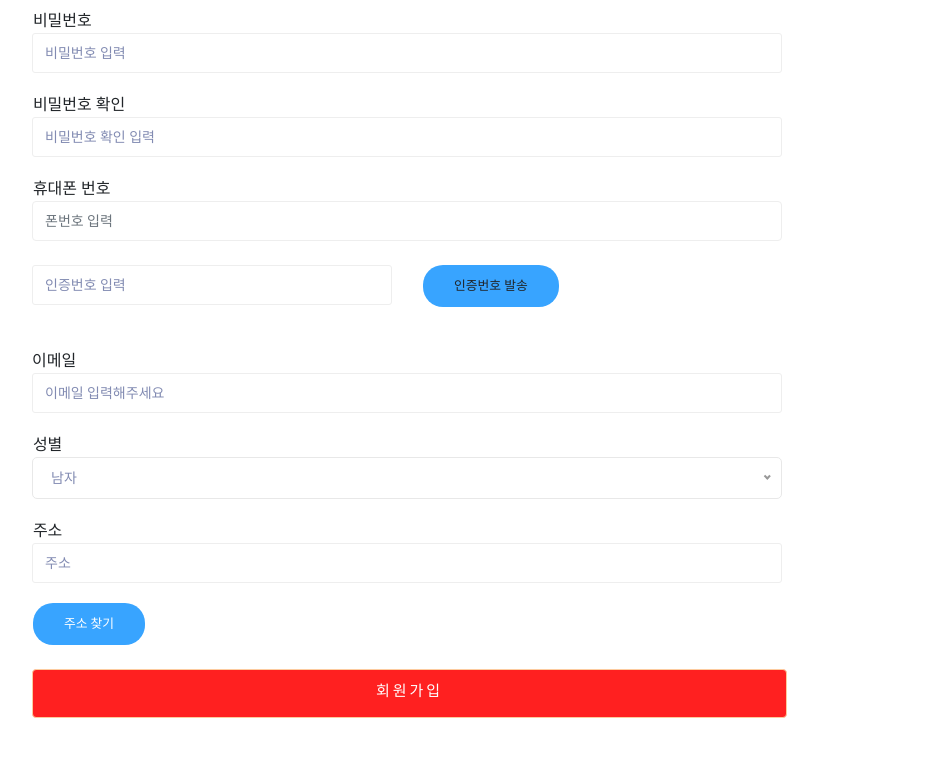
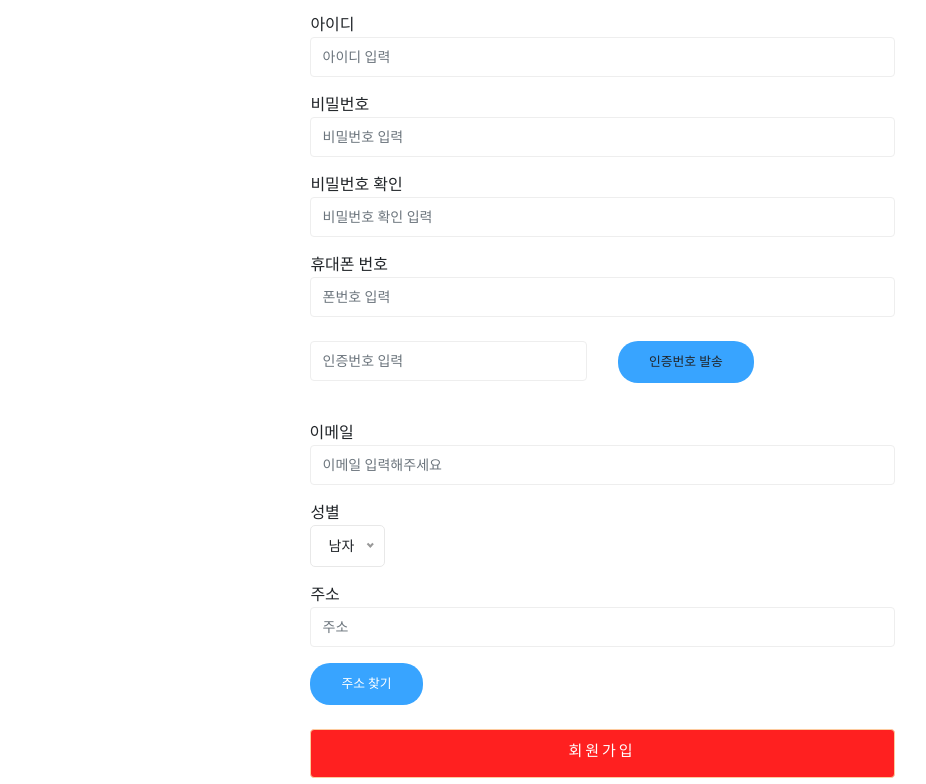
Before and after one commit to whwlgns42/-RefactoringHtml, a plain HTML site: page RefactoringHtml/timezone-master/join.html in a window 1280 px wide. Shown: the part 896-1680 px from the top of the page, without its empty margins (38-964 px from the left). Drawn offline with Linux system fonts and the light colour scheme.

Commit message:
회원가입 가운데 정렬

```diff
--- a/RefactoringHtml/timezone-master/join.html
+++ b/RefactoringHtml/timezone-master/join.html
@@ -1,30 +1,33 @@
-<!doctype html>
+<!DOCTYPE html>
 <html lang="zxx">
   <head>
-    <meta charset="utf-8">
-    <meta http-equiv="x-ua-compatible" content="ie=edge">
+    <meta charset="utf-8" />
+    <meta http-equiv="x-ua-compatible" content="ie=edge" />
     <title>회원가입</title>
-    <meta name="description" content="">
-    <meta name="viewport" content="width=device-width, initial-scale=1">
-    <link rel="manifest" href="site.webmanifest">
-    <link rel="shortcut icon" type="image/x-icon" href="assets/img/favicon.ico">
+    <meta name="description" content="" />
+    <meta name="viewport" content="width=device-width, initial-scale=1" />
+    <link rel="manifest" href="site.webmanifest" />
+    <link
+      rel="shortcut icon"
+      type="image/x-icon"
+      href="assets/img/favicon.ico"
+    />
 
     <!-- CSS here -->
-      <link rel="stylesheet" href="assets/css/bootstrap.min.css">
-      <link rel="stylesheet" href="assets/css/owl.carousel.min.css">
-      <link rel="stylesheet" href="assets/css/flaticon.css">
-      <link rel="stylesheet" href="assets/css/slicknav.css">
-      <link rel="stylesheet" href="assets/css/animate.min.css">
-      <link rel="stylesheet" href="assets/css/magnific-popup.css">
-      <link rel="stylesheet" href="assets/css/fontawesome-all.min.css">
-      <link rel="stylesheet" href="assets/css/themify-icons.css">
-      <link rel="stylesheet" href="assets/css/slick.css">
-      <link rel="stylesheet" href="assets/css/nice-select.css">
-      <link rel="stylesheet" href="assets/css/style.css">
+    <link rel="stylesheet" href="assets/css/bootstrap.min.css" />
+    <link rel="stylesheet" href="assets/css/owl.carousel.min.css" />
+    <link rel="stylesheet" href="assets/css/flaticon.css" />
+    <link rel="stylesheet" href="assets/css/slicknav.css" />
+    <link rel="stylesheet" href="assets/css/animate.min.css" />
+    <link rel="stylesheet" href="assets/css/magnific-popup.css" />
+    <link rel="stylesheet" href="assets/css/fontawesome-all.min.css" />
+    <link rel="stylesheet" href="assets/css/themify-icons.css" />
+    <link rel="stylesheet" href="assets/css/slick.css" />
+    <link rel="stylesheet" href="assets/css/nice-select.css" />
+    <link rel="stylesheet" href="assets/css/style.css" />
   </head>
 
   <body>
-
     <header>
       <!-- Header Start -->
       <div class="header-area">
@@ -33,7 +36,9 @@
             <div class="menu-wrapper">
               <!-- Logo -->
               <div class="logo">
-                        <a href="index.html"><img src="assets/img/logo/logo.png" alt=""></a>
+                <a href="index.html"
+                  ><img src="assets/img/logo/logo.png" alt=""
+                /></a>
               </div>
               <!-- Main-menu -->
               <div class="main-menu d-none d-lg-block">
@@ -60,8 +65,14 @@
                       <span class="flaticon-search"></span>
                     </div>
                   </li>
-                            <li> <a href="login.html"><span class="flaticon-user"></span></a></li>
-                            <li><a href="cart.html"><span class="flaticon-shopping-cart"></span></a> </li>
+                  <li>
+                    <a href="login.html"><span class="flaticon-user"></span></a>
+                  </li>
+                  <li>
+                    <a href="cart.html"
+                      ><span class="flaticon-shopping-cart"></span
+                    ></a>
+                  </li>
                 </ul>
               </div>
             </div>
@@ -76,7 +87,7 @@
     </header>
     <main>
       <!-- Hero Area Start-->
-        <div class="slider-area ">
+      <div class="slider-area">
         <div class="single-slider slider-height2 d-flex align-items-center">
           <div class="container">
             <div class="row">
@@ -92,13 +103,16 @@
       <!--================Checkout Area =================-->
       <section class="checkout_area section_padding">
         <div class="container">
-
-
-            <div class="billing_details">
+          <div class="comments-area">
             <div class="row">
-                <div class="col-lg-8">
-                  <h2>회원가입</h3>
-                  <form class="row contact_form" action="#" method="post" novalidate="novalidate">
+              <div style="width: 50%; margin: 0 auto">
+                <h2>회원가입</h2>
+                <form
+                  class="row contact_form"
+                  action="#"
+                  method="post"
+                  novalidate="novalidate"
+                >
                   <!-- <div class="col-md-6 form-group p_star">
                       <input type="text" class="form-control" id="first" name="name" />
                       <span class="placeholder" data-placeholder="아이디 입력"></span>
@@ -109,89 +123,134 @@
                     </div> -->
 
                   <!----------------------------------------이름 입력창---------------------------------------->
-                    <div>
-                        &nbsp&nbsp&nbsp&nbsp이름
-                    </div>
+                  <div>&nbsp&nbsp&nbsp&nbsp이름</div>
                   <div class="col-md-12 form-group p_star">
-                        <input type="text" class="form-control" id="name" name="name" placeholder="이름 입력해주세요" />
+                    <input
+                      type="text"
+                      class="form-control"
+                      id="name"
+                      name="name"
+                      placeholder="이름 입력해주세요"
+                    />
                   </div>
                   <!----------------------------------------이름 입력창---------------------------------------->
                   <!----------------------------------------나이 입력창---------------------------------------->
-                    <div>
-                        &nbsp&nbsp&nbsp&nbsp나이
-                    </div>
+                  <div>&nbsp&nbsp&nbsp&nbsp나이</div>
                   <div class="col-md-12 form-group p_star">
-                        <input type="text" class="form-control" id="age" name="age"  placeholder="나이 입력해주세요" />
+                    <input
+                      type="text"
+                      class="form-control"
+                      id="age"
+                      name="age"
+                      placeholder="나이 입력해주세요"
+                    />
                   </div>
                   <!----------------------------------------나이 입력창---------------------------------------->
                   <!----------------------------------------아이디 입력창---------------------------------------->
-                    <div>
-                        &nbsp&nbsp&nbsp&nbsp아이디
-                    </div>
+                  <div>&nbsp&nbsp&nbsp&nbsp아이디</div>
                   <div class="col-md-12 form-group p_star">
-                        <input type="text" class="form-control" id="loginId" name="loginId" placeholder="아이디 입력"  />
+                    <input
+                      type="text"
+                      class="form-control"
+                      id="loginId"
+                      name="loginId"
+                      placeholder="아이디 입력"
+                    />
                   </div>
                   <!----------------------------------------아이디 입력창---------------------------------------->
                   <!----------------------------------------비밀번호 입력창---------------------------------------->
-                    <div>
-                        &nbsp&nbsp&nbsp&nbsp비밀번호
-                    </div>
+                  <div>&nbsp&nbsp&nbsp&nbsp비밀번호</div>
                   <div class="col-md-12 form-group p_star">
-                        <input type="password" class="form-control" id="memberPassword" name="memberPassword" placeholder="비밀번호 입력"/>
+                    <input
+                      type="password"
+                      class="form-control"
+                      id="memberPassword"
+                      name="memberPassword"
+                      placeholder="비밀번호 입력"
+                    />
                   </div>
                   <!----------------------------------------비밀번호 입력창---------------------------------------->
                   <!----------------------------------------비밀번호 확인 입력창---------------------------------------->
-                    <div>
-                        &nbsp&nbsp&nbsp&nbsp비밀번호 확인
-                    </div>
+                  <div>&nbsp&nbsp&nbsp&nbsp비밀번호 확인</div>
                   <div class="col-md-12 form-group p_star">
-                        <input type="password" class="form-control" id="passwordCheck" name="passwordCheck" placeholder="비밀번호 확인 입력"/>
+                    <input
+                      type="password"
+                      class="form-control"
+                      id="passwordCheck"
+                      name="passwordCheck"
+                      placeholder="비밀번호 확인 입력"
+                    />
                   </div>
                   <!----------------------------------------비밀번호 확인 입력창---------------------------------------->
                   <!----------------------------------------폰번호 입력창---------------------------------------->
-                    <div>
-                        &nbsp&nbsp&nbsp&nbsp휴대폰 번호
-                    </div>
+                  <div>&nbsp&nbsp&nbsp&nbsp휴대폰 번호</div>
                   <div class="col-md-12 form-group1 p_star">
-                        <input type="tel" class="form-control" id="cellPhone" name="cellPhone" placeholder="폰번호 입력" />
+                    <input
+                      type="tel"
+                      class="form-control"
+                      id="cellPhone"
+                      name="cellPhone"
+                      placeholder="폰번호 입력"
+                    />
                   </div>
                   <!----------------------------------------폰번호 입력창---------------------------------------->
                   <!----------------------------------------인증번호 입력창---------------------------------------->
-                    <div class="col-md-6 form-group p_star"><br>
-                        <input type="text" class="form-control" id="certification" name="certification" placeholder="인증번호 입력"/>
+                  <div class="col-md-6 form-group p_star">
+                    <br />
+                    <input
+                      type="text"
+                      class="form-control"
+                      id="certification"
+                      name="certification"
+                      placeholder="인증번호 입력"
+                    />
                   </div>
                   <!----------------------------------------인증번호 입력창---------------------------------------->
                   <!----------------------------------------인증번호 발송버튼---------------------------------------->
                   <div>
-                        <br>
-                        &nbsp&nbsp&nbsp&nbsp<a onclick="" class="genric-btn info circle">인증번호 발송</a>
+                    <br />
+                    &nbsp&nbsp&nbsp&nbsp<a
+                      onclick=""
+                      class="genric-btn info circle"
+                      >인증번호 발송</a
+                    >
                   </div>
                   <!----------------------------------------인증번호 발송버튼---------------------------------------->
                   <!-- 인증번호가 발송되면 재발송, 확인버튼 display : none 제거하기  -->
                   <!----------------------------------------인증번호 재발송---------------------------------------->
-                    <div style="display: none;">
-                        <br>
-                        &nbsp&nbsp&nbsp&nbsp<a href="#" class="genric-btn info circle">인증번호 재발송</a>
+                  <div style="display: none">
+                    <br />
+                    &nbsp&nbsp&nbsp&nbsp<a
+                      href="#"
+                      class="genric-btn info circle"
+                      >인증번호 재발송</a
+                    >
                   </div>
                   <!----------------------------------------인증번호 재발송---------------------------------------->
                   <!----------------------------------------인증번호 확인---------------------------------------->
-                    <div style="display: none;">
-                        <br>
-                        &nbsp&nbsp&nbsp&nbsp<a href="#" class="genric-btn info circle">인증번호 확인</a>
+                  <div style="display: none">
+                    <br />
+                    &nbsp&nbsp&nbsp&nbsp<a
+                      href="#"
+                      class="genric-btn info circle"
+                      >인증번호 확인</a
+                    >
                   </div>
                   <!----------------------------------------인증번호 확인---------------------------------------->
                   <!----------------------------------------이메일 입력창---------------------------------------->
                   <div class="col-md-12 form-group p_star">
-                        <div>
-                            <br>이메일
-                        </div>
-                        <input type="email" class="form-control" id="company" name="company" placeholder="이메일 입력해주세요" />
+                    <div><br />이메일</div>
+                    <input
+                      type="email"
+                      class="form-control"
+                      id="company"
+                      name="company"
+                      placeholder="이메일 입력해주세요"
+                    />
                   </div>
                   <!----------------------------------------이메일 입력창---------------------------------------->
                   <!----------------------------------------성별 선택---------------------------------------->
-                    <div>
-                        &nbsp&nbsp&nbsp&nbsp성별
-                    </div>
+                  <div>&nbsp&nbsp&nbsp&nbsp성별</div>
                   <div class="col-md-12 form-group p_star">
                     <select class="country_select">
                       <option value="1">남자</option>
@@ -200,63 +259,45 @@
                   </div>
                   <!----------------------------------------성별 선택---------------------------------------->
                   <!----------------------------------------주소 입력---------------------------------------->
-                    <div>
-                        &nbsp&nbsp&nbsp&nbsp주소
-                    </div>
+                  <div>&nbsp&nbsp&nbsp&nbsp주소</div>
                   <div class="col-md-12 form-group p_star">
-                        <input type="text" class="form-control" id="add1" name="add1" placeholder="주소"/>
+                    <input
+                      type="text"
+                      class="form-control"
+                      id="add1"
+                      name="add1"
+                      placeholder="주소"
+                    />
                   </div>
                   <div>
-                        &nbsp&nbsp&nbsp&nbsp<a href="#" class="genric-btn info circle">주소 찾기</a>
-                        <div><br></div> <!-- 공백 -->
+                    &nbsp&nbsp&nbsp&nbsp<a
+                      href="#"
+                      class="genric-btn info circle"
+                      >주소 찾기</a
+                    >
+                    <div><br /></div>
+                    <!-- 공백 -->
                   </div>
                   <!----------------------------------------주소 입력---------------------------------------->
 
-
-                        <div style="justify-items: center;" class="col-md-12 form-group p_star">
-                            <button type="submit" class="button button-contactForm btn_1 boxed-btn" style="width: 755px;">회원가입</button>
-
-                        </div>
-
-
-
-
-                    <!----------------------------------------필요시 살리기---------------------------------------->
-                    <!-- <div class="col-md-12 form-group p_star">
-                        <input type="text" class="form-control" id="city" name="city" />
-                        <span class="placeholder" data-placeholder="Town/City"></span>
-                    </div>
-                    <div class="col-md-12 form-group p_star">
-                        <select class="country_select">
-                            <option value="1">District</option>
-                            <option value="2">District</option>
-                            <option value="4">District</option>
-                        </select>
-                    </div>
-                    <div class="col-md-12 form-group">
-                        <input type="text" class="form-control" id="zip" name="zip" placeholder="Postcode/ZIP" />
-                    </div>
-                    <div class="col-md-12 form-group">
-                      <div class="creat_account">
-                          <input type="checkbox" id="f-option2" name="selector" />
-                          <label for="f-option2">Create an account?</label>
-                        </div>
-                    </div>
-                    <div class="col-md-12 form-group">
-                        <div class="creat_account">
-                            <h3>Shipping Details</h3>
-                            <input type="checkbox" id="f-option3" name="selector" />
-                            <label for="f-option3">Ship to a different address?</label>
-                        </div>
-                        <textarea class="form-control" name="message" id="message" rows="1"
-                        placeholder="Order Notes"></textarea>
+                  <div
+                    style="justify-items: center"
+                    class="col-md-12 form-group p_star"
+                  >
+                    <button
+                      type="submit"
+                      class="button button-contactForm btn_1 boxed-btn"
+                      style="width: 100%"
+                    >
+                      회원가입
+                    </button>
                   </div>
                 </form>
               </div>
-
             </div>
           </div>
-</div> -->
+        </div>
+
         <!----------------------------------------필요시 살리기---------------------------------------->
       </section>
       <!--================End Checkout Area =================-->
@@ -273,11 +314,16 @@
                 <div class="single-footer-caption mb-30">
                   <!-- logo -->
                   <div class="footer-logo">
-                                    <a href="index.html"><img src="assets/img/logo/logo2_footer.png" alt=""></a>
+                    <a href="index.html"
+                      ><img src="assets/img/logo/logo2_footer.png" alt=""
+                    /></a>
                   </div>
                   <div class="footer-tittle">
                     <div class="footer-pera">
-                                        <p>Asorem ipsum adipolor sdit amet, consectetur adipisicing elitcf sed do eiusmod tem.</p>
+                      <p>
+                        Asorem ipsum adipolor sdit amet, consectetur adipisicing
+                        elitcf sed do eiusmod tem.
+                      </p>
                     </div>
                   </div>
                 </div>
@@ -291,7 +337,7 @@
                     <li><a href="#">About</a></li>
                     <li><a href="#"> Offers & Discounts</a></li>
                     <li><a href="#"> Get Coupon</a></li>
-                                    <li><a href="#">  Contact Us</a></li>
+                    <li><a href="#"> Contact Us</a></li>
                   </ul>
                 </div>
               </div>
@@ -327,9 +373,17 @@
           <div class="row align-items-center">
             <div class="col-xl-7 col-lg-8 col-md-7">
               <div class="footer-copy-right">
-                            <p><!-- Link back to Colorlib can't be removed. Template is licensed under CC BY 3.0. -->
-  Copyright &copy;<script>document.write(new Date().getFullYear());</script> All rights reserved | This template is made with <i class="fa fa-heart" aria-hidden="true"></i> by <a href="https://colorlib.com" target="_blank">Colorlib</a>
-  <!-- Link back to Colorlib can't be removed. Template is licensed under CC BY 3.0. --></p>
+                <p>
+                  <!-- Link back to Colorlib can't be removed. Template is licensed under CC BY 3.0. -->
+                  Copyright &copy;
+                  <script>
+                    document.write(new Date().getFullYear());
+                  </script>
+                  All rights reserved | This template is made with
+                  <i class="fa fa-heart" aria-hidden="true"></i> by
+                  <a href="https://colorlib.com" target="_blank">Colorlib</a>
+                  <!-- Link back to Colorlib can't be removed. Template is licensed under CC BY 3.0. -->
+                </p>
               </div>
             </div>
             <div class="col-xl-5 col-lg-4 col-md-5">
@@ -337,7 +391,9 @@
                 <!-- social -->
                 <div class="footer-social">
                   <a href="#"><i class="fab fa-twitter"></i></a>
-                                <a href="https://www.facebook.com/sai4ull"><i class="fab fa-facebook-f"></i></a>
+                  <a href="https://www.facebook.com/sai4ull"
+                    ><i class="fab fa-facebook-f"></i
+                  ></a>
                   <a href="#"><i class="fab fa-behance"></i></a>
                   <a href="#"><i class="fas fa-globe"></i></a>
                 </div>
@@ -353,7 +409,11 @@
       <div class="h-100 d-flex align-items-center justify-content-center">
         <div class="search-close-btn">+</div>
         <form class="search-model-form">
-                <input type="text" id="search-input" placeholder="Searching key.....">
+          <input
+            type="text"
+            id="search-input"
+            placeholder="Searching key....."
+          />
         </form>
       </div>
     </div>
@@ -393,6 +453,5 @@
     <!-- Jquery Plugins, main Jquery -->
     <script src="./assets/js/plugins.js"></script>
     <script src="./assets/js/main.js"></script>
-
   </body>
 </html>
```
Lines whose indentation alone changed are shown as unchanged.
